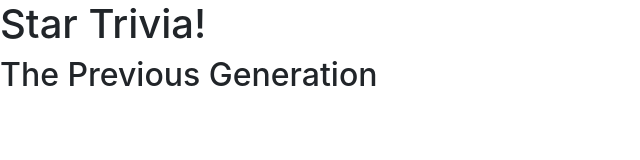
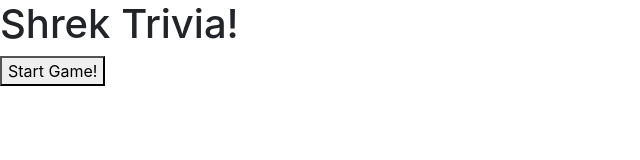
Before and after one commit to 528491/TriviaGame, a plain HTML site: page index.html in a window 1280 px wide. Shown: the whole page, without its empty margins (0-640 px from the left). Drawn offline with nearby package versions, Linux system fonts and the light colour scheme.

Commit message:
Added in start button

```diff
--- a/assets/javascript/app.js
+++ b/assets/javascript/app.js
@@ -1,4 +1,15 @@
 $(document).ready(function(){
+    //Write a start button to the document inside the "start button" div
+    //In theory, we could have the button included in the base html and clear it
+    //when the user presses start. However, it is cleaner to have everything that changes
+    //in one place.
 
+    var startButton = "<button id='startButton'>Start Game!</button>";
+    $("#startButtonContainer").append(startButton);
+
+    //Clicking the button should initiate ...
+    $("#startButton").click(function(){
+
+    });
 
 });
--- a/index.html
+++ b/index.html
@@ -12,8 +12,12 @@
 </head>
 <body>
 
-    <h1>Star Trivia!</h1>
-    <h2>The Previous Generation</h2>
+    <h1>Shrek Trivia!</h1>
+
+    <div id="startButtonContainer">
+
+    </div>
+
 
 </body>
 </html>
```
Also changed, not shown: assets/javascript/questions.js (added).
